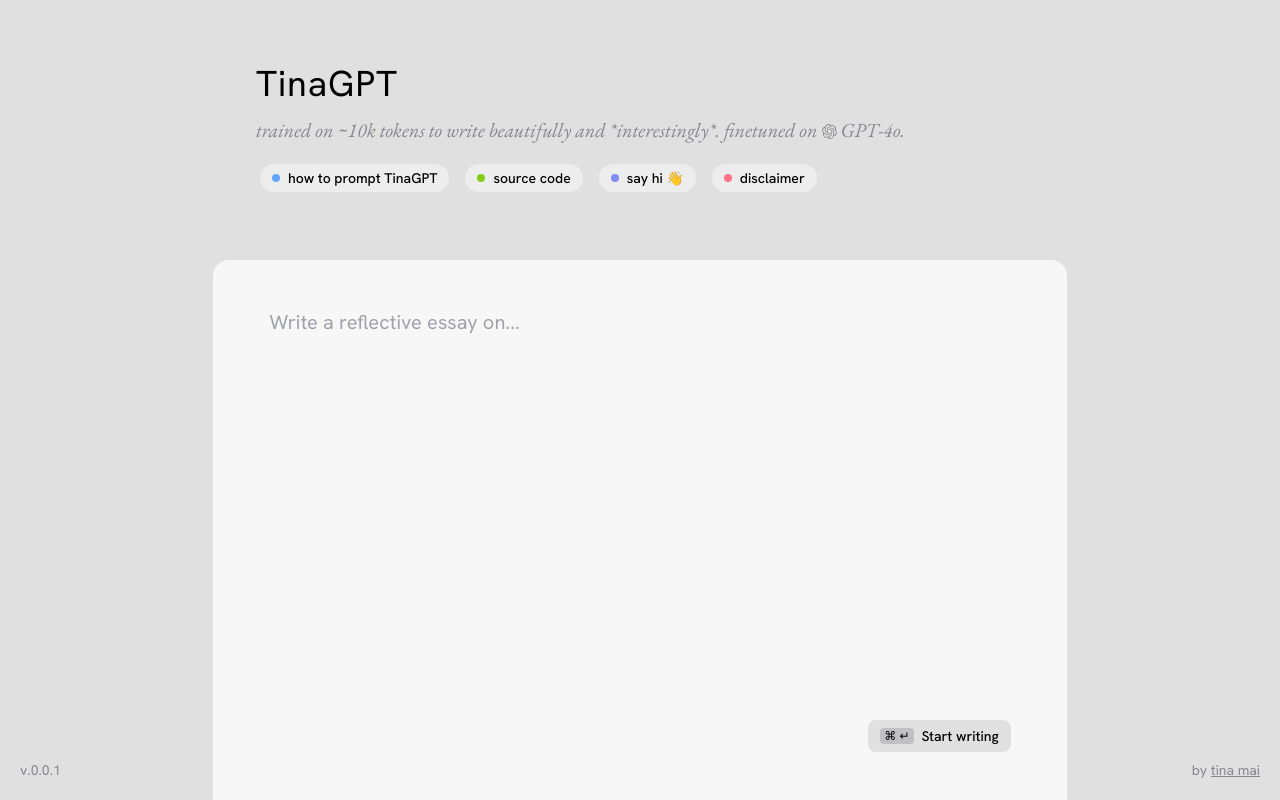
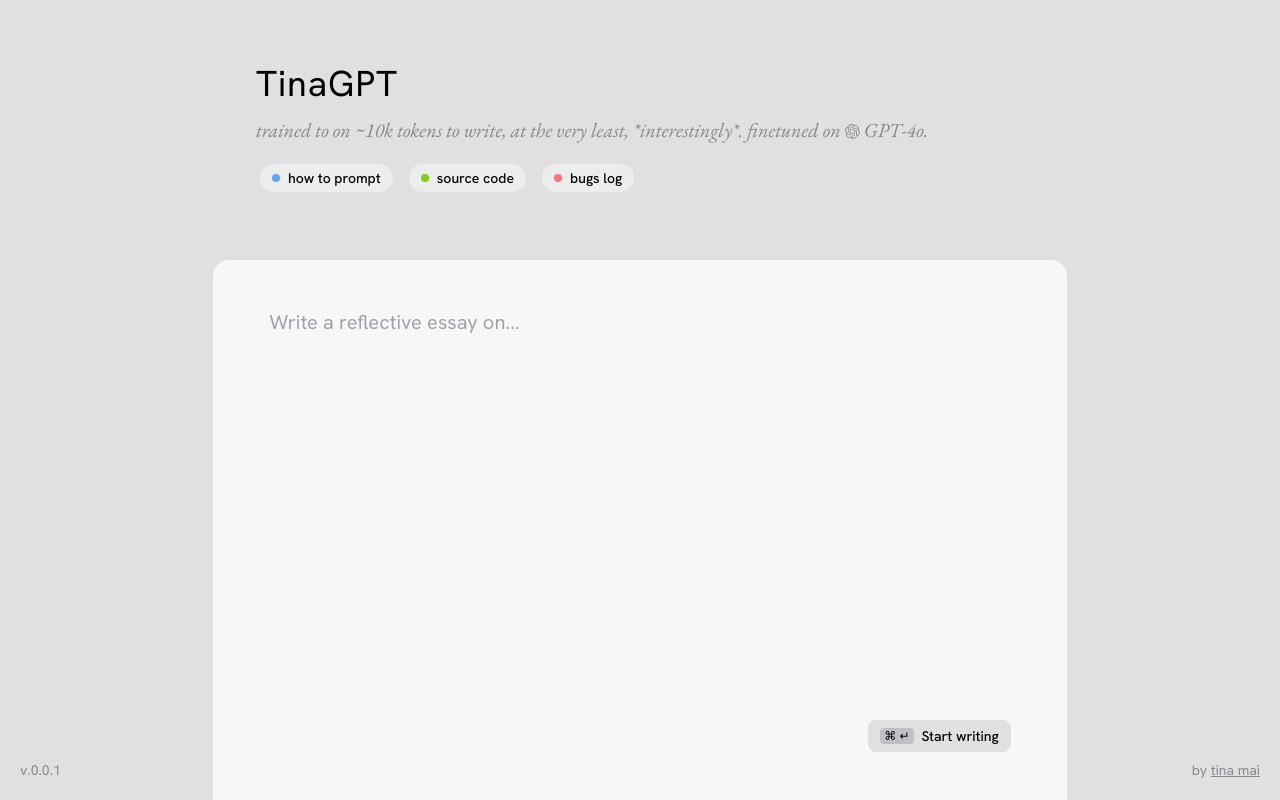
Before and after one commit to Tina-Mai/tinaGPT-website, a Next.js app: page / in a window 1280 px wide. Built offline with nearby package versions, Linux system fonts and the light colour scheme.

Commit message:
*working* initial animations for ChatPage

```diff
--- a/package.json
+++ b/package.json
@@ -21,6 +21,7 @@
     "react": "^18",
     "react-dom": "^18",
     "react-spinners": "^0.14.1",
+    "react-type-animation": "^3.2.0",
     "tailwind-merge": "^2.5.2",
     "tailwindcss-animate": "^1.0.7"
   },
--- a/src/app/api/continueWriting/route.ts
+++ b/src/app/api/continueWriting/route.ts
@@ -43,7 +43,7 @@
         "${ogGeneratedText}"
 
         ---
-        Continue from the last sentence, maintaining style, tone, and context. If the last word in the previous text is incomplete, add a "-" before continuing the word. Only add the "-" for incomplete words. Your response should seamlessly append to the previous text without repeating it.`;
+        Continue from the last sentence, maintaining the style, tone, and context. Do not repeat the text above. Your response to be able to be seamlessly appended to the end of the previous text.`;
 
 		// generate text until it's not equal to the original text (or even contains it)
 		let continuedText: string[] = [];
--- a/src/app/page.tsx
+++ b/src/app/page.tsx
@@ -9,7 +9,7 @@
 
 export default function Home() {
 	return (
-		<main className="vertical mx-auto min-h-[calc(100dvh)] justify-start overflow-hidden">
+		<main className="vertical mx-auto min-h-[100dvh] justify-start overflow-hidden">
 			<MemoizedHeader />
 			<ChatPage />
 			<MemoizedFooter />
--- a/src/components/chat/ChatPage.tsx
+++ b/src/components/chat/ChatPage.tsx
@@ -105,8 +105,12 @@
 				{submitted && generatedText.length > 0 && (
 					<>
 						{generatedText.map((paragraph, index) => (
-							<p
+							<motion.p
 								key={index}
+								initial={{ opacity: 0, y: 20 }}
+								animate={{ opacity: 1, y: 0 }}
+								exit={{ opacity: 0, y: -20 }}
+								transition={{ duration: 0.5, ease: "easeOut" }} // Adjusted transition properties
 								className={`sm:text-lg md:text-xl -mb-3 ${(paragraph === errorMessage[0] || paragraph === errorMessage[1]) && "text-rose-400 text-sm italic"}`}
 								dangerouslySetInnerHTML={{
 									__html: paragraph
--- a/src/components/chat/ResponseButtons.tsx
+++ b/src/components/chat/ResponseButtons.tsx
@@ -4,7 +4,7 @@
 
 const ResponseButtons = ({ handleCancel, onRewrite, onCopy, onContinue }: { handleCancel: () => void; onRewrite: () => void; onCopy: () => void; onContinue: () => void }) => {
 	return (
-		<div className="flex flex-col sm:flex-row sm:justify-between sm:items-center gap-5 sm:gap-1">
+		<div className="flex flex-col sm:flex-row sm:justify-between sm:items-center gap-5 sm:gap-1 mt-5">
 			<button onClick={handleCancel} className="order-2 sm:order-1 horizontal center gap-2 text-zinc-500/80">
 				<XCircleIcon className="size-4" />
 				<p className="text-sm font-medium">Cancel</p>
--- a/src/components/home/Header.tsx
+++ b/src/components/home/Header.tsx
@@ -7,16 +7,15 @@
 		<header className="vertical py-8 sm:py-16 w-3/5 mx-auto justify-center sm:justify-start gap-3">
 			<h1 className="text-3xl sm:text-4xl tracking-wide text-center sm:text-left">TinaGPT</h1>
 			<p className="text-lg sm:text-xl text-zinc-500/80 font-serif italic pb-1 text-center sm:text-left">
-				trained on ~10k tokens to write beautifully and *interestingly*. finetuned on{" "}
+				trained to on ~10k tokens to write, at the very least, *interestingly*. finetuned on{" "}
 				<span className="inline-block items-center gap-2">
 					<Image src={openaiLogo} alt="GPT-4o" width={15} height={15} className="inline mb-1 opacity-35" /> GPT-4o.
 				</span>
 			</p>
 			<div className="flex flex-wrap justify-center sm:justify-start sm:gap-2">
-				<HeaderButton text="how to prompt TinaGPT" bgColor="bg-blue-400" />
+				<HeaderButton text="how to prompt" bgColor="bg-blue-400" />
 				<HeaderButton text="source code" bgColor="bg-lime-500" href="https://github.com/tina-mai/tinagpt" />
-				<HeaderButton text="say hi 👋" bgColor="bg-indigo-400" href="https://x.com/t1namai" />
-				<HeaderButton text="disclaimer" bgColor="bg-rose-400" />
+				<HeaderButton text="bugs log" bgColor="bg-rose-400" />
 			</div>
 		</header>
 	);
--- a/src/lib/openAI/generateWriting.ts
+++ b/src/lib/openAI/generateWriting.ts
@@ -17,7 +17,7 @@
 				},
 				{ role: "user", content: prompt },
 			],
-			max_tokens: 20,
+			max_tokens: 50,
 			temperature: 0.8, // temperature for creativity control
 			n: 1, // number of completions to generate
 		});
```
Also changed, not shown: 1 other file (tests, documents, lock files or other folders).
